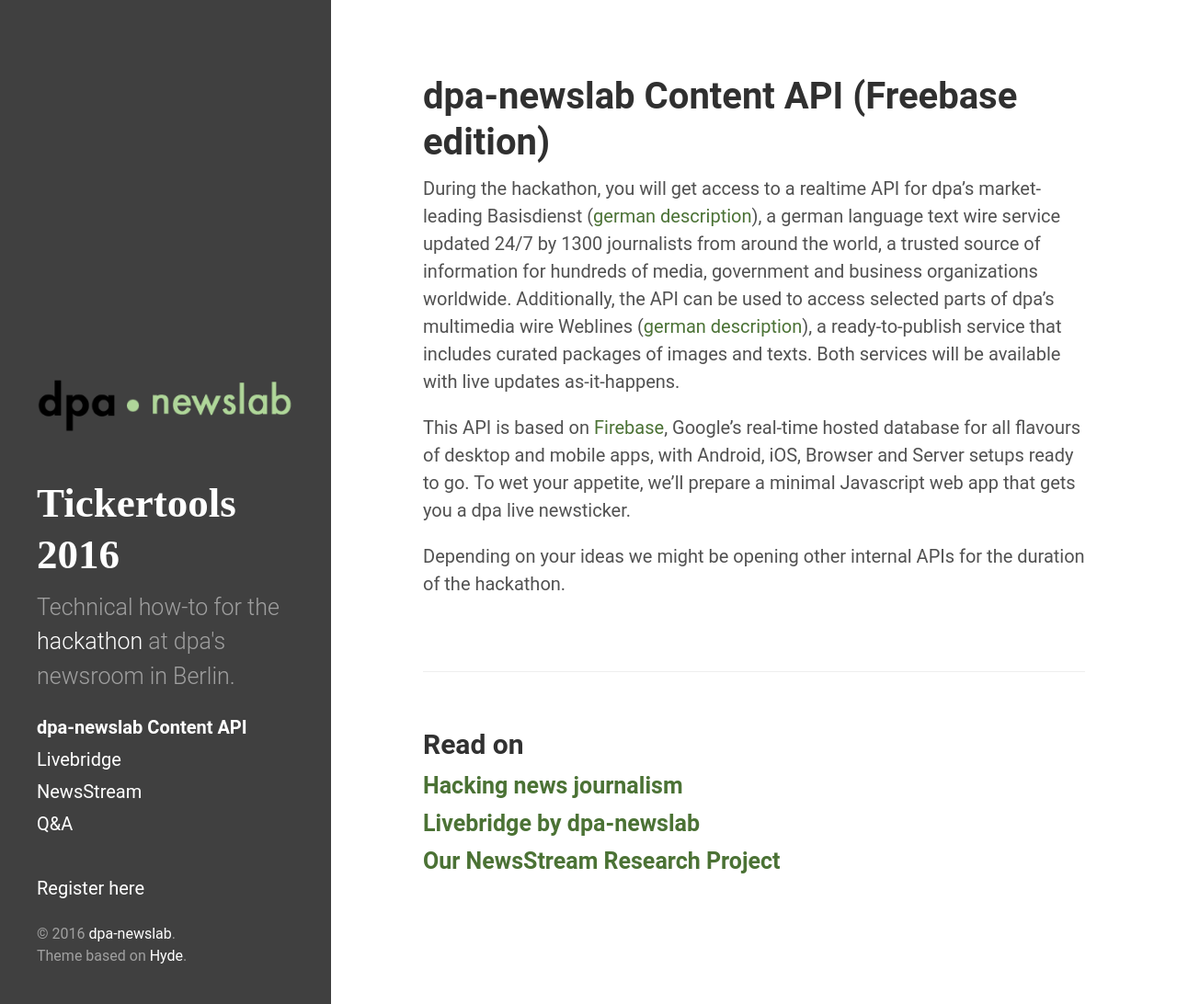
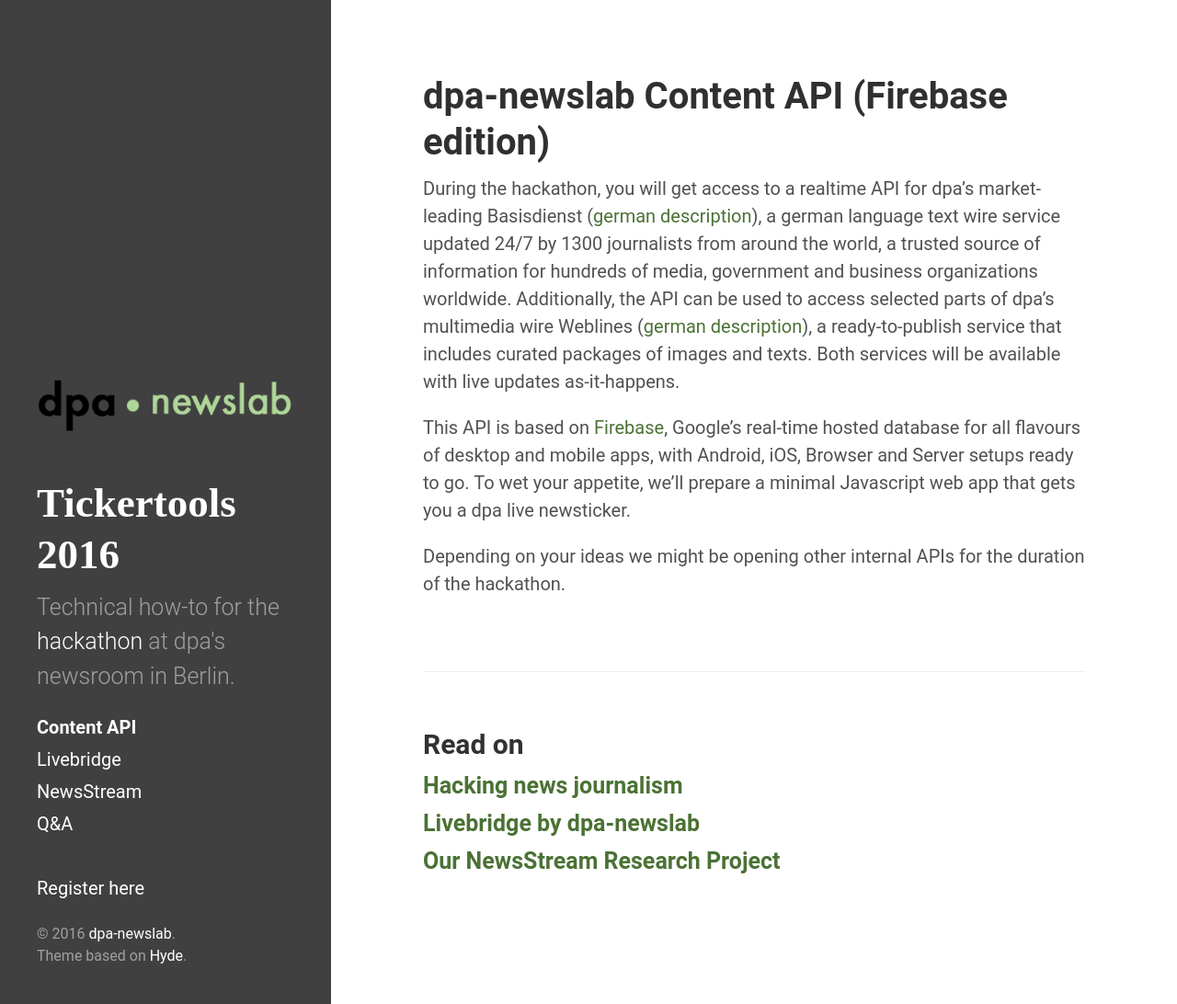
Before and after one commit to mper-bcn-ny/2017-metro, a Jekyll site: the page built from _posts/2016-10-29-dpa-api.md, in a window 1280 px wide and 1092 px high. Shown: the whole window at 92% size. Built offline with Jekyll 4.4.1, drawn with Linux system fonts in a browser that asks for light colours.

Commit message:
Corrected Freebase -> Firebase, Shortened Navigation Title

```diff
--- a/_posts/2016-10-29-dpa-api.md
+++ b/_posts/2016-10-29-dpa-api.md
@@ -1,7 +1,7 @@
 ---
 layout: post
-title: dpa-newslab Content API (Freebase edition)
-navigation: dpa-newslab Content API
+title: dpa-newslab Content API (Firebase edition)
+navigation: Content API
 ---
 
 During the hackathon, you will get access to a realtime API for dpa's market-leading Basisdienst ([german description](https://www.dpa.com/de/produkte-services/text/basisdienst/)), a german language text wire service updated 24/7 by 1300 journalists from around the world, a trusted source of information for hundreds of media, government and business organizations worldwide. Additionally, the API can be used to access selected parts of dpa's multimedia wire Weblines ([german
```
